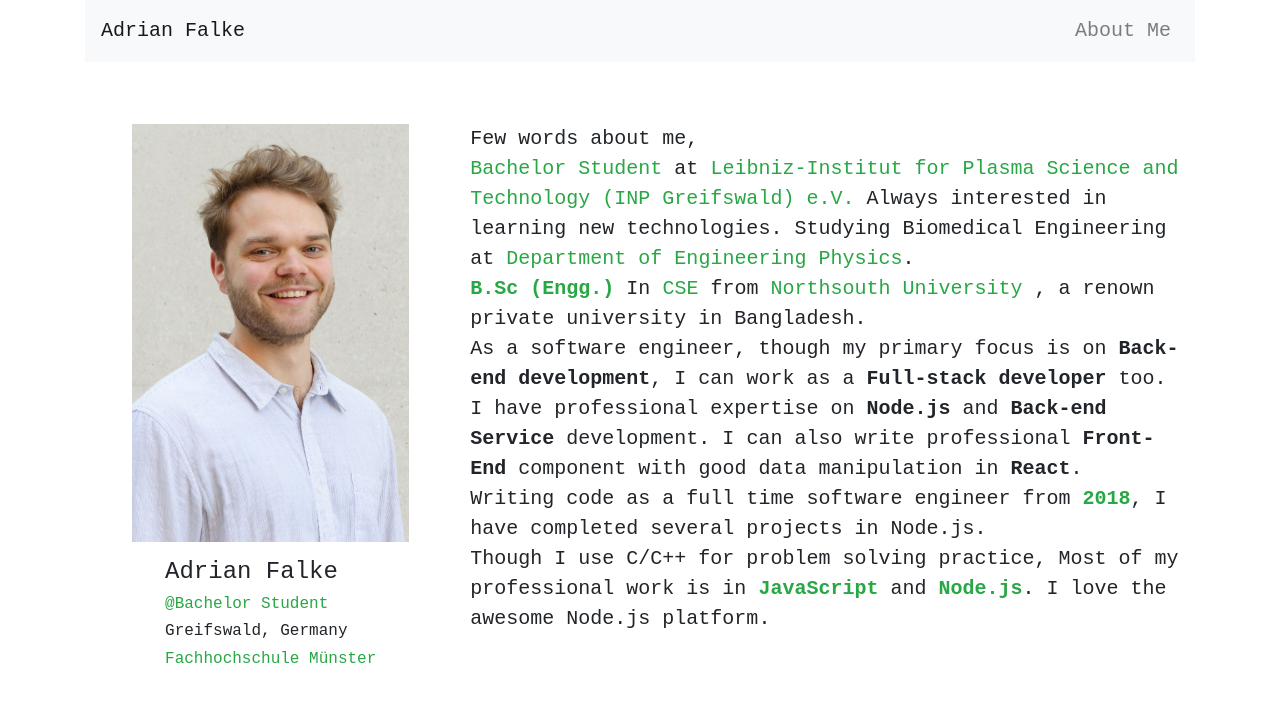
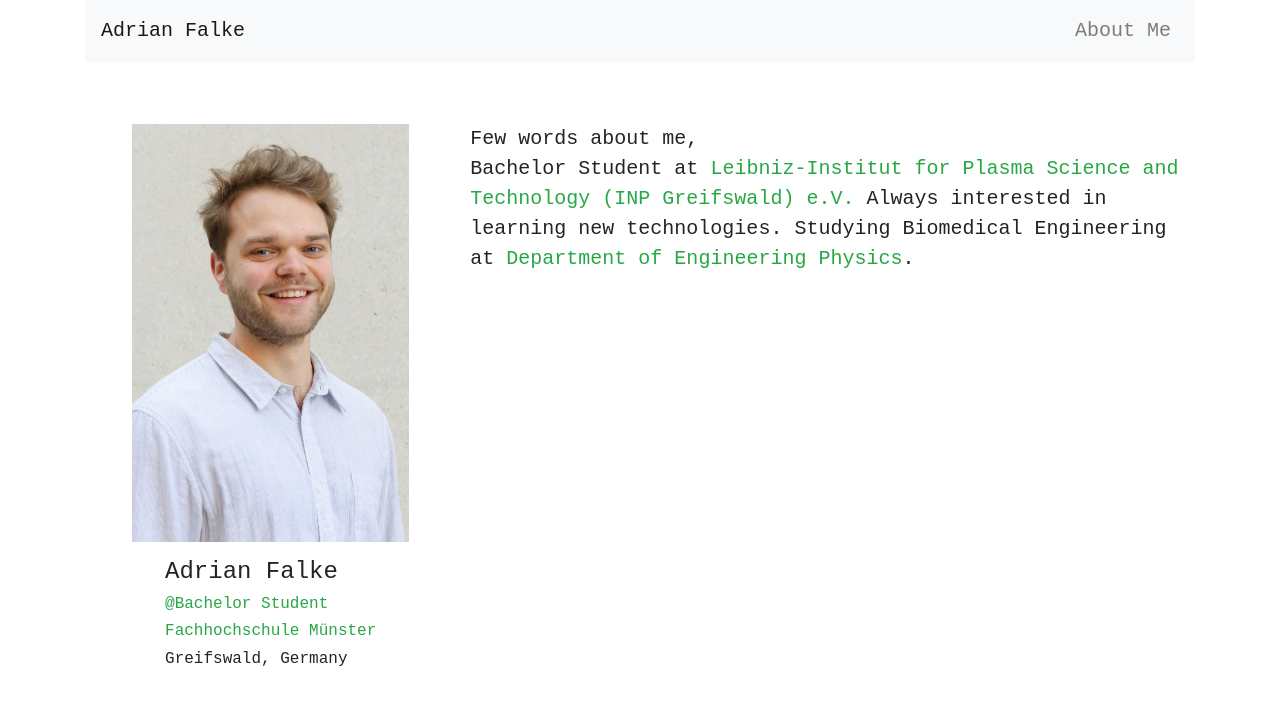
Before and after one commit to ad0409/ad0409.github.io, a plain HTML site: page index.html in a window 1280 px wide. Drawn offline with nearby package versions, Linux system fonts and the light colour scheme.

Commit message:
Update index.html

```diff
--- a/index.html
+++ b/index.html
@@ -66,21 +66,15 @@
                     <div>
                         <h4 class="mt-3">Adrian Falke</h4>
                         <h6 class="mt-1 text-success">@Bachelor Student</h6>
+                        <h6 class="mt-1"><a href=https://en.fh-muenster.de/> <span class="text-success">Fachhochschule Münster</span></a></h6>
                         <h6 class="mt-1">Greifswald, Germany</h6>
-                        <h6 class="mt-1"><a href=https://en.fh-muenster.de/> <span class="text-success">Fachhochschule Münster</span></a></h6>
                     </div>
                 </div>
             </div>
             <div class="col-lg-8 col-md-8 col-sm-12">
                 <p>Few words about me,<br>
-                    <span class="text-success">Bachelor Student</span>  at <a href="https://www.inp-greifswald.de/en/"><span class="text-success">Leibniz-Institut for Plasma Science and Technology (INP Greifswald) e.V.</span></a> Always interested in learning new technologies.
-                    Studying Biomedical Engineering at <a href=https://en.fh-muenster.de/phy/index.php"> <span class="text-success">Department of Engineering Physics</span></a>.
-                  <br>
-                    <strong class="text-success">B.Sc (Engg.)</strong> In <span class="text-success">CSE</span> from <a href="https://mbstu.ac.bd/"><span class="text-success">Northsouth University</span></a> , a renown private university in Bangladesh. <br>
-                    As a software engineer, though my primary focus is on <strong> Back-end development</strong>, I can work as a <strong>Full-stack developer</strong>  too. I have professional expertise on <strong>Node.js</strong> and <strong>Back-end Service</strong> development.
-                    I can also write professional <strong>Front-End</strong> component with good data manipulation in <strong>React</strong>. <br>
-                    Writing code as a full time software engineer from <strong class="text-success">2018</strong>, I have completed several projects in Node.js. <br>
-                    Though I use C/C++ for problem solving practice, Most of my professional work is in <strong class="text-success">JavaScript</strong> and <strong class="text-success">Node.js</strong>. I love the awesome Node.js platform. <br>
+                    Bachelor Student at <a href="https://www.inp-greifswald.de/en/"><span class="text-success">Leibniz-Institut for Plasma Science and Technology (INP Greifswald) e.V.</span></a> Always interested in learning new technologies.
+                    Studying Biomedical Engineering at <a href=https://en.fh-muenster.de/phy.php"> <span class="text-success">Department of Engineering Physics</span></a>.
             </div>
         </div>
     </div>
```
